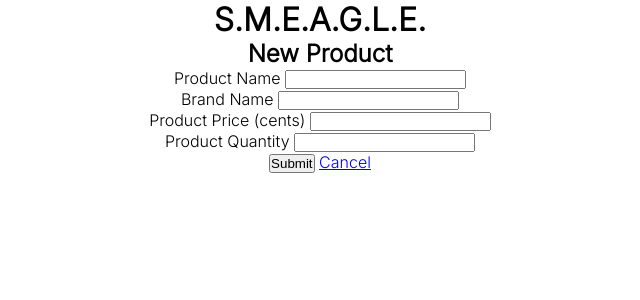
After one commit to TravisAlstrand/product_inventory_flask, a Flask app: page /1/create_new in a window 1280 px wide. The commit adds this page. Shown: the top 300 px of the page, without its empty margins (320-960 px from the left). Run offline with Flask 3, Linux system fonts and the light colour scheme.

Commit message:
new form template / route started

```diff
--- a/app.py
+++ b/app.py
@@ -69,6 +69,13 @@ def edit_page(category, item):
     item = get_single_product(item)
     return render_template("edit.html", category=category, item=item)
 
+
+@app.route("/<category>/create_new", methods=["GET", "POST"])
+def create_new_page(category):
+  return render_template("create-new.html", category=category)
+
+
+# ALREADY EXISTS ERROR PAGE
 @app.route("/error/<category>/<item>/<new_name>")
 def duplicate_error_page(category, item, new_name):
   return render_template("dupe-error.html", category=category, item=item, new_name=new_name)
--- /dev/null
+++ b/templates/create-new.html
@@ -0,0 +1,67 @@
+{% extends "layout.html" %} {% block content %}
+<section>
+  {% if category == "Brand" %}
+  <h2>New Brand</h2>
+  <form
+    action="{{ url_for('create_new_page', category=category) }}"
+    method="POST"
+    id="newBrandForm"
+    class="new-brand-form"
+  >
+    <div class="label-input-div">
+      <label for="newBrandNameInput">Brand Name</label>
+      <input type="text" name="brand_name" id="newBrandNameInput" />
+      <p class="error-msg">Name Cannot Be Blank!</p>
+    </div>
+  {% else %}
+  <h2>New Product</h2>
+  <form
+    action="{{ url_for('create_new_page', category=category) }}"
+    method="POST"
+    id="newProductForm"
+    class="new-product-form"
+  >
+    <div class="label-input-div">
+      <label for="newProdNameInput">Product Name</label>
+      <input
+        type="text"
+        name="product_name"
+        id="newProdNameInput"
+      />
+      <p class="error-msg">Name Cannot Be Blank!</p>
+    </div>
+    <div class="label-input-div">
+      <label for="newProdBrand">Brand Name</label>
+      <input
+        type="text"
+        name="brand_name"
+        id="newProdBrand"
+      />
+      <p class="error-msg">Name Cannot Be Blank!</p>
+    </div>
+    <div class="label-input-div">
+      <label for="newPriceInput">Product Price (cents)</label>
+      <input
+        type="text"
+        name="product_price"
+        id="newPriceInput"
+      />
+      <p class="error-msg">Field Cannot Be Blank!</p>
+    </div>
+    <div class="label-input-div">
+      <label for="newQuantityInput">Product Quantity</label>
+      <input
+        type="text"
+        name="product_quantity"
+        id="newQuantityInput"
+      />
+      <p class="error-msg">Field Cannot Be Blank!</p>
+    </div>
+    {% endif %}
+    <div class="submit-cancel-div">
+      <button type="submit">Submit</button>
+      <a href="{{ url_for('get_started') }}" class="btn"> Cancel </a>
+    </div>
+  </form>
+</section>
+{% endblock %}
--- a/templates/edit.html
+++ b/templates/edit.html
@@ -9,7 +9,7 @@
     class="edit-form"
   >
     <div class="label-input-div">
-      <label for="nameInput">Edit Brand Name</label>
+      <label for="brandNameInput">Edit Brand Name</label>
       <input
         type="text"
         name="brand_name"
```
Also changed, not shown: modules/site_to_db.py (+7 -0 lines).
